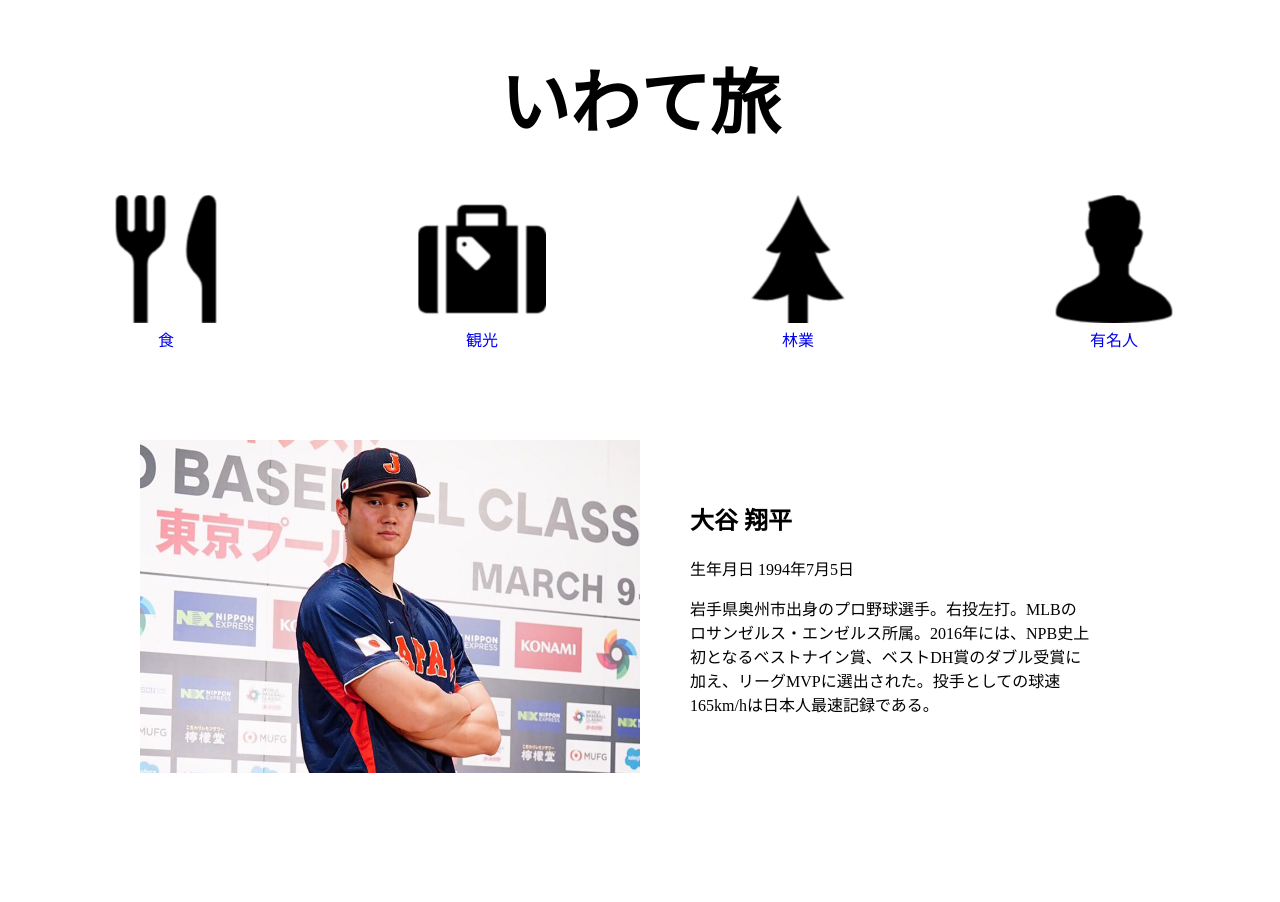
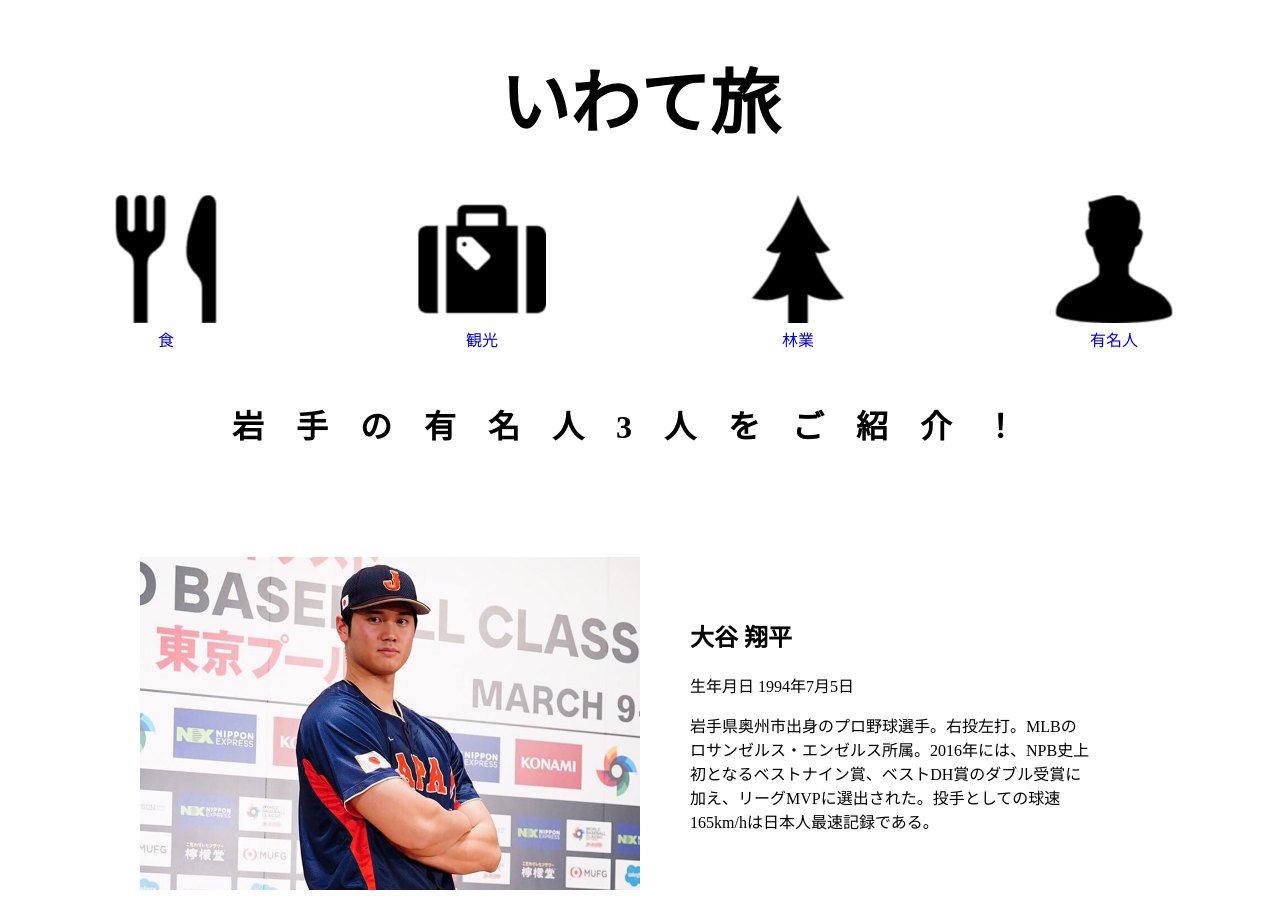
Before and after one commit to orenouserNamehaKawamura1/group-git, a plain HTML site: page miryoku4.html in a window 1280 px wide. Shown: the top 902 px of the page. Drawn offline with Linux system fonts and the light colour scheme.

Commit message:
見出しの追加

```diff
--- a/miryoku4.html
+++ b/miryoku4.html
@@ -28,7 +28,7 @@
             </div>
         </nav>
     </header>
-
+    <h1 class="iwate_title">岩手の有名人3人をご紹介！</h1>
 
    <section class="wrapper">
         <div class="container">
```
